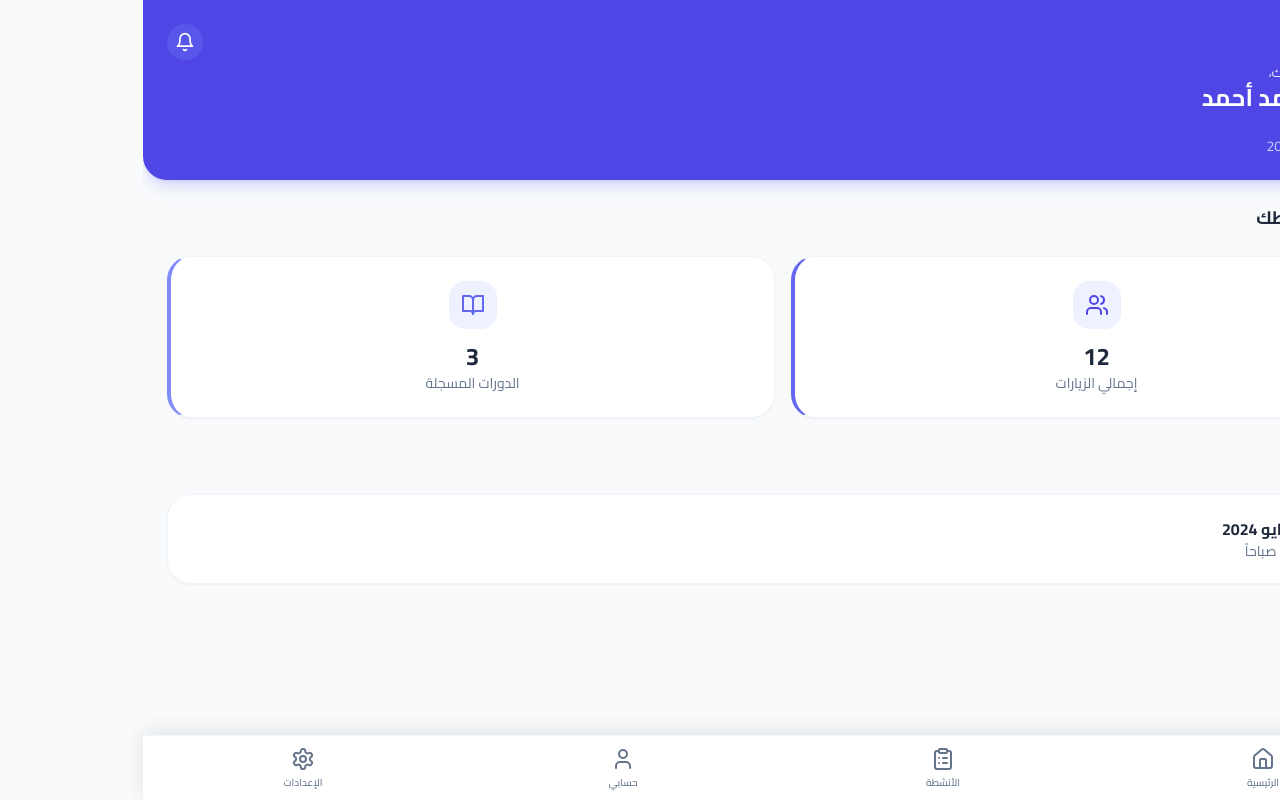
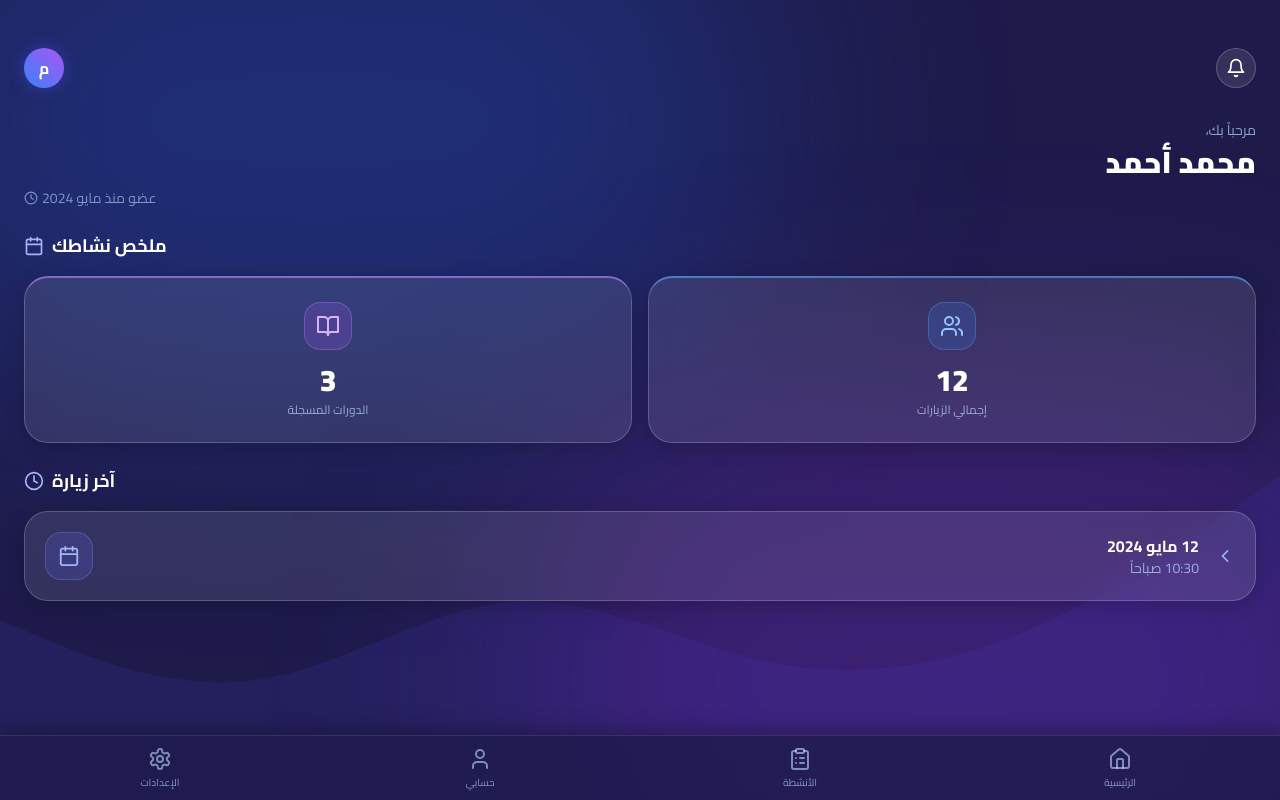
Before and after one commit to Ahmadjo009/-my-project, a Next.js app: page /dashboard in a window 1280 px wide. Built offline with nearby package versions, Linux system fonts and the light colour scheme.

Commit message:
تحديث تصميم Dashboard وشريط التنقل

```diff
--- a/app/dashboard/page.tsx
+++ b/app/dashboard/page.tsx
@@ -1,73 +1,94 @@
 import React from 'react';
-import { BottomNav } from '@/components/BottomNav';
-import { Card } from '@/components/Card';
-import { Calendar, Users, BookOpen, Clock, Bell } from 'lucide-react';
+import Link from 'next/link';
+import { Calendar, Users, BookOpen, Clock, Bell, ChevronLeft } from 'lucide-react';
 
 export default function DashboardPage() {
   return (
-    <div className="min-h-screen bg-slate-50 pb-24">
-      {/* Header Profile */}
-      <div className="bg-primary-600 text-white p-6 rounded-b-3xl shadow-lg shadow-primary-500/20 relative">
-        <div className="absolute top-6 left-6">
-          <button className="p-2 bg-primary-500/50 rounded-full hover:bg-primary-500 transition-colors">
+    <div className="min-h-screen bg-[#1e1b4b] relative overflow-hidden pb-24">
+      {/* Animated Background */}
+      <div className="absolute inset-0 z-0 pointer-events-none">
+        <div className="absolute top-[-20%] left-[-10%] w-[70%] h-[70%] rounded-full bg-blue-600/25 blur-[120px]"></div>
+        <div className="absolute bottom-[-20%] right-[-10%] w-[70%] h-[70%] rounded-full bg-purple-600/25 blur-[120px]"></div>
+        <svg className="absolute bottom-0 w-full h-[45vh] opacity-40" viewBox="0 0 1440 320" preserveAspectRatio="none">
+          <path fill="#4f46e5" fillOpacity="0.3" d="M0,160L48,176C96,192,192,224,288,213.3C384,203,480,149,576,144C672,139,768,181,864,197.3C960,213,1056,203,1152,170.7C1248,139,1344,85,1392,58.7L1440,32L1440,320L1392,320C1344,320,1248,320,1152,320C1056,320,960,320,864,320C768,320,672,320,576,320C480,320,384,320,288,320C192,320,96,320,48,320L0,320Z"></path>
+        </svg>
+      </div>
+
+      {/* Header */}
+      <div className="relative z-10 px-6 pt-12 pb-6">
+        <div className="flex items-center justify-between mb-8">
+          <button className="w-10 h-10 rounded-full bg-white/10 border border-white/20 flex items-center justify-center text-white hover:bg-white/20 transition-colors backdrop-blur-sm">
             <Bell size={20} />
           </button>
-        </div>
-        <div className="flex items-center gap-4 mt-8 mb-4">
-          <div className="w-16 h-16 bg-white/20 rounded-full flex items-center justify-center backdrop-blur-sm border border-white/30">
-            <Users size={32} />
-          </div>
-          <div>
-            <p className="text-primary-100 text-sm">مرحباً بك،</p>
-            <h1 className="text-2xl font-bold">محمد أحمد</h1>
+          <div className="w-10 h-10 rounded-full bg-gradient-to-tr from-blue-500 to-purple-500 flex items-center justify-center text-white font-bold shadow-[0_0_15px_rgba(79,70,229,0.5)]">
+            م
           </div>
         </div>
-        <p className="text-sm text-primary-200 flex items-center gap-1">
-          <Clock size={14} /> عضو منذ مايو 2024
-        </p>
+
+        {/* User Info */}
+        <div className="text-right">
+          <p className="text-blue-200/70 text-sm mb-1">مرحباً بك،</p>
+          <h1 className="text-3xl font-black text-white mb-2">محمد أحمد</h1>
+          <div className="flex items-center justify-end gap-1 text-blue-200/60 text-sm">
+            <span>عضو منذ مايو 2024</span>
+            <Clock size={14} />
+          </div>
+        </div>
       </div>
 
       {/* Content */}
-      <div className="px-6 mt-6 space-y-6">
-        <h2 className="text-lg font-bold text-slate-800 mb-4 flex items-center gap-2">
-          <Calendar className="text-primary-600" size={20} />
-          ملخص نشاطك
-        </h2>
+      <div className="relative z-10 px-6 space-y-6">
 
-        <div className="grid grid-cols-2 gap-4">
-          <Card className="flex flex-col items-center justify-center text-center p-6 border-l-4 border-l-primary-500">
-            <div className="w-12 h-12 bg-primary-50 text-primary-600 rounded-2xl flex items-center justify-center mb-3">
-              <Users size={24} />
+        {/* Activity Summary */}
+        <div>
+          <div className="flex items-center justify-end gap-2 mb-4">
+            <h2 className="text-lg font-bold text-white">ملخص نشاطك</h2>
+            <Calendar className="text-indigo-300" size={20} />
+          </div>
+
+          <div className="grid grid-cols-2 gap-4">
+            {/* Card 1 */}
+            <div className="bg-white/10 backdrop-blur-md border border-white/20 rounded-3xl p-6 flex flex-col items-center text-center shadow-[0_4px_20px_rgba(0,0,0,0.2)] border-t-2 border-t-blue-400/60 hover:bg-white/15 transition-colors">
+              <div className="w-12 h-12 bg-blue-500/20 border border-blue-400/30 rounded-2xl flex items-center justify-center mb-3 text-blue-300">
+                <Users size={24} />
+              </div>
+              <p className="text-3xl font-black text-white mb-1">12</p>
+              <p className="text-xs text-blue-200/70">إجمالي الزيارات</p>
             </div>
-            <p className="text-2xl font-bold text-slate-800">12</p>
-            <p className="text-sm text-slate-500">إجمالي الزيارات</p>
-          </Card>
 
-          <Card className="flex flex-col items-center justify-center text-center p-6 border-l-4 border-l-indigo-400">
-            <div className="w-12 h-12 bg-indigo-50 text-indigo-500 rounded-2xl flex items-center justify-center mb-3">
-              <BookOpen size={24} />
+            {/* Card 2 */}
+            <div className="bg-white/10 backdrop-blur-md border border-white/20 rounded-3xl p-6 flex flex-col items-center text-center shadow-[0_4px_20px_rgba(0,0,0,0.2)] border-t-2 border-t-purple-400/60 hover:bg-white/15 transition-colors">
+              <div className="w-12 h-12 bg-purple-500/20 border border-purple-400/30 rounded-2xl flex items-center justify-center mb-3 text-purple-300">
+                <BookOpen size={24} />
+              </div>
+              <p className="text-3xl font-black text-white mb-1">3</p>
+              <p className="text-xs text-blue-200/70">الدورات المسجلة</p>
             </div>
-            <p className="text-2xl font-bold text-slate-800">3</p>
-            <p className="text-sm text-slate-500">الدورات المسجلة</p>
-          </Card>
+          </div>
         </div>
 
-        <h2 className="text-lg font-bold text-slate-800 mb-4 mt-8 flex items-center gap-2">
-          <Clock className="text-primary-600" size={20} />
-          آخر زيارة
-        </h2>
-        <Card className="flex items-center gap-4">
-          <div className="bg-slate-100 p-3 rounded-2xl text-slate-500">
-            <Calendar size={24} />
+        {/* Last Visit */}
+        <div>
+          <div className="flex items-center justify-end gap-2 mb-4">
+            <h2 className="text-lg font-bold text-white">آخر زيارة</h2>
+            <Clock className="text-indigo-300" size={20} />
           </div>
-          <div>
-            <h3 className="font-bold text-slate-800">12 مايو 2024</h3>
-            <p className="text-sm text-slate-500">10:30 صباحاً</p>
-          </div>
-        </Card>
+
+          <Link href="/activities" className="block">
+            <div className="bg-white/10 backdrop-blur-md border border-white/20 rounded-3xl p-5 flex items-center gap-4 hover:bg-white/15 transition-colors shadow-[0_4px_20px_rgba(0,0,0,0.2)]">
+              <ChevronLeft size={20} className="text-blue-300 shrink-0" />
+              <div className="flex-1 text-right">
+                <h3 className="font-bold text-white">12 مايو 2024</h3>
+                <p className="text-sm text-blue-200/70">10:30 صباحاً</p>
+              </div>
+              <div className="w-12 h-12 bg-indigo-500/20 border border-indigo-400/30 rounded-2xl flex items-center justify-center text-indigo-300 shrink-0">
+                <Calendar size={22} />
+              </div>
+            </div>
+          </Link>
+        </div>
+
       </div>
-
-      <BottomNav />
     </div>
   );
 }
--- a/components/BottomNav.tsx
+++ b/components/BottomNav.tsx
@@ -14,21 +14,21 @@ export const BottomNav = () => {
   if (isHidden) return null;
 
   return (
-    <div className="fixed bottom-0 w-full bg-white border-t border-slate-100 shadow-[0_-4px_20px_rgba(0,0,0,0.05)] pb-safe z-50">
+    <div className="fixed bottom-0 w-full bg-[#1e1b4b]/80 backdrop-blur-xl border-t border-white/10 shadow-[0_-4px_20px_rgba(0,0,0,0.3)] pb-safe z-50">
       <div className="flex justify-around items-center h-16">
-        <NextLink href="/dashboard" className="flex flex-col items-center justify-center w-full h-full text-slate-500 hover:text-indigo-600 transition-colors">
+        <NextLink href="/dashboard" className="flex flex-col items-center justify-center w-full h-full text-blue-200/60 hover:text-white transition-colors">
           <Home size={24} />
           <span className="text-[10px] mt-1 font-medium">الرئيسية</span>
         </NextLink>
-        <NextLink href="/activities" className="flex flex-col items-center justify-center w-full h-full text-slate-500 hover:text-indigo-600 transition-colors">
+        <NextLink href="/activities" className="flex flex-col items-center justify-center w-full h-full text-blue-200/60 hover:text-white transition-colors">
           <ClipboardList size={24} />
           <span className="text-[10px] mt-1 font-medium">الأنشطة</span>
         </NextLink>
-        <NextLink href="/profile" className="flex flex-col items-center justify-center w-full h-full text-slate-500 hover:text-indigo-600 transition-colors">
+        <NextLink href="/profile" className="flex flex-col items-center justify-center w-full h-full text-blue-200/60 hover:text-white transition-colors">
           <User size={24} />
           <span className="text-[10px] mt-1 font-medium">حسابي</span>
         </NextLink>
-        <button className="flex flex-col items-center justify-center w-full h-full text-slate-500 hover:text-indigo-600 transition-colors">
+        <button className="flex flex-col items-center justify-center w-full h-full text-blue-200/60 hover:text-white transition-colors">
           <Settings size={24} />
           <span className="text-[10px] mt-1 font-medium">الإعدادات</span>
         </button>
```
